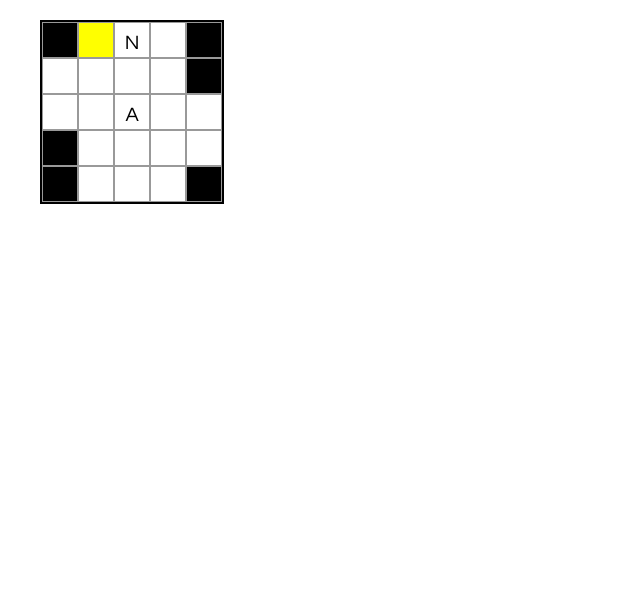
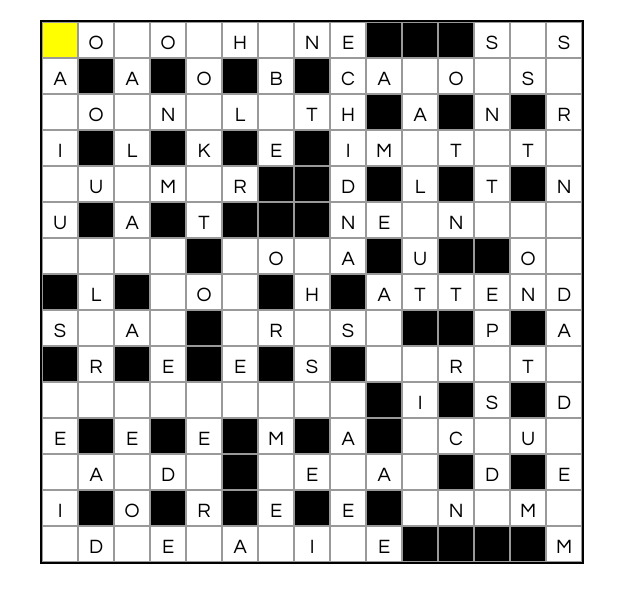
Before and after one commit to gordon-krefting/codewords-ii, a React app: page / in a window 1280 px wide. Shown: the whole page, without its empty margins (0-640 px from the left). Built offline with nearby package versions, Linux system fonts and the light colour scheme.

Commit message:
Reworking coordinates

```diff
--- a/src/Coords.js
+++ /dev/null
@@ -1,10 +0,0 @@
-export default class Coords {
-  constructor(row, column) {
-    this.row = row;
-    this.column = column;
-  }
-
-  toString() {
-    return(`(${this.row},${this.column})`);
-  }
-}
--- a/src/Game.js
+++ b/src/Game.js
@@ -9,11 +9,22 @@ export default class Game extends React.Component {
   }
   render() {
     let gridPattern = `
-      -.N.-
-      ....-
-      ..A..
-      -....
-      -...-`;
+.O.O.H.NE---S.S
+A-A-O-B-CA.O.S.
+.O.N.L.TH-A-N-R
+I-L-K-E-IM.T.T.
+.U.M.R--D-L-T-N
+U-A-T---NE.N...
+....-.O.A-U--O.
+-L-.O.-H-ATTEND
+S.A.-.R.S.--P-A
+-R-E-E-S-..R.T.
+.........-I-S-D
+E-E-E-M-A-.C.U.
+.A.D.-.E.A.-D-E
+I-O-R-E-E-.N.M.
+.D.E.A.I.E----M
+`;
     let gridModel = new GridModel(gridPattern);
     return (
       <Grid gridModel={gridModel}/>
--- a/src/Grid.js
+++ b/src/Grid.js
@@ -1,16 +1,19 @@
-import React from 'react';
-import _ from 'lodash';
+import React from 'react'
+import _ from 'lodash'
 
 import {FixedCell, WhiteCell, BlackCell} from './GridModel.js';
-import Coords from './Coords.js'
 
 export default class Grid extends React.Component {
   constructor(props) {
     super(props);
 
+    var firstCell = this.props.gridModel.getFirstSelectableCell();
+
     this.state = {
-      currentSelection: this.props.gridModel.getFirstSelectableCell(),
-    };
+      currentSelection: firstCell,
+      currentDirection: "across",
+      //currentWord: this.props.gridModel.getWord(firstCell),
+    }
   }
 
 	render() {
@@ -20,13 +23,13 @@ export default class Grid extends React.Component {
 		for (let i=0; i<cells.length;i++) {
       var p = [];
       for (let j=0; j<cells[i].length;j++) {
-        let coords = new Coords(i,j);
+        //let coords = new Coords(i,j);
       	let cell = cells[i][j];
       	if (cell instanceof BlackCell) {
       		p.push(
 	          <div
               className="square black-square"
-              onClick={() => this.handleClick(coords)}
+              onClick={() => this.handleClick(cell)}
               key={`grd-${i}-${j}`}
             />
 					);
@@ -34,16 +37,16 @@ export default class Grid extends React.Component {
       		p.push(
       			<FixedSquare
               value={cell.value}
-              onClick={() => this.handleClick(coords)}
+              onClick={() => this.handleClick(cell)}
               key={`grd-${i}-${j}`}
             />
       		);
       	} else if (cell instanceof WhiteCell) {
       		p.push(
       			<WhiteSquare
-              onClick={() => this.handleClick(coords)}
-              coords={coords}
-              isSelected={_.isEqual(coords, this.state.currentSelection)}
+              onClick={() => this.handleClick(cell)}
+              //coords={coords}
+              isSelected={_.isEqual(cell, this.state.currentSelection)}
               gridModel={this.props.gridModel}
               key={`grd-${i}-${j}`}
             />
@@ -55,11 +58,11 @@ export default class Grid extends React.Component {
 		return (<div className="grid">{o}</div>);
 	}
 
-  handleClick(coords) {
-    console.log(this.props.gridModel.getCell(coords));
-    if (this.props.gridModel.getCell(coords).selectable) {
+  handleClick(cell) {
+    console.log(cell);
+    if (cell.selectable) {
       this.setState({
-        currentSelection: coords,
+        currentSelection: cell,
       });
     }
   }
--- a/src/GridModel.js
+++ b/src/GridModel.js
@@ -1,5 +1,5 @@
 /* */
-import Coords from './Coords.js';
+//import Coords from './Coords.js';
 
 export class GridModel {
 
@@ -7,78 +7,119 @@ export class GridModel {
     this.gridPattern = gridPattern;
     this.cells = [];
 
+    var rowIndex = 0;
     for (let rowPattern of gridPattern.trim().split("\n")) {
       let row = [];
       this.cells.push(row);
+      var colIndex = 0;
       for (let cellPattern of rowPattern.trim()) {
         if (cellPattern === '-') {
-          row.push(new BlackCell());
+          row.push(new BlackCell(rowIndex, colIndex));
         } else if (cellPattern === '.') {
-          row.push(new WhiteCell());
+          row.push(new WhiteCell(rowIndex, colIndex));
         } else if ("A" <= cellPattern && cellPattern <= "Z") {
-          row.push(new FixedCell(cellPattern));
+          row.push(new FixedCell(rowIndex, colIndex, cellPattern));
         } else {
           throw new Error("Unknown grid symbol:" + cellPattern);
         }
+        colIndex++;
       }
+      rowIndex++;
     }
   }
 
-  getCell(coords) {
-    return this.cells[coords.row][coords.column];
+  getFirstSelectableCell() {
+    var found = this.cells[0].find(e => e.selectable);
+    if (found === undefined) {
+      throw new Error("Badly formed puzzle: first row doesn't have any selectable cells:" + this.gridPattern);
+    }
+    return found;
+    //for (let i = 0; i < this.cells[0].length; i++) {
+     // if (this.cells[0][i].selectable) return this.cells[0][i];
+    //}
+
   }
 
-  getFirstSelectableCell() {
-    for (let i = 0; i < this.cells[0].length; i++) {
-      if (this.cells[0][i].selectable) return new Coords(0,i);
-    }
-    throw new Error("First row doesn't have any selectable cells:" + this.gridPattern);
+  getNextAcrossWord(cell) {
+
+  }
+
+  getPreviousAcrossWord(cell) {
+
+  }
+
+  getNextDownWord(cell) {
+
+  }
+
+  getPreviousDownWord(cell) {
+
   }
 
 }
 
 
 /*
- * Base class for cells
+ * Base class for cells.
  */
 class Cell {
-
+  constructor(row, column) {
+    this.row = row;
+    this.column = column;
+  }
 }
 
 export class WhiteCell extends Cell {
   selectable = true;
   clickable  = true;
 
-  constructor(label = '', shaded=false) {
-    super();
+  constructor(row, column, label = '', shaded=false) {
+    super(row, column);
     this.label = label;
     this.shaded = shaded;
-  }
-  toString() {
-    return "-";
   }
 }
 
 export class BlackCell extends Cell {
   selectable = false;
   clickable  = false;
-  toString() {
-    return "X";
-  }
 }
 
 export class FixedCell extends Cell {
   clickable  = true;
   selectable = false;
 
-  constructor(value, label = '', shaded=false) {
-    super();
+  constructor(row, column, value, label = '', shaded=false) {
+    super(row, column);
     this.value = value;
     this.label = label;
     this.shaded = shaded;
   }
+}
 
-  toString() {
-    return this.value;
+/* just an array of cells with some helpers */
+/* hmm */
+class Word {
+  cells = [];
+  // Only useful for testing
+  init(wordPattern) {
+    for (let cellPattern of wordPattern.trim()) {
+      if (cellPattern === '-') {
+        this.cells.push(new BlackCell());
+      } else if (cellPattern === '.') {
+        this.cells.push(new WhiteCell());
+      } else if ("A" <= cellPattern && cellPattern <= "Z") {
+        this.cells.push(new FixedCell(cellPattern));
+      } else {
+        throw new Error("Unknown grid symbol:" + cellPattern);
+      }
+    }
+  }
+
+  getNextCell(cell) {
+
+  }
+  getPreviousCell(cell) {
+
   }
 }
--- a/src/index.css
+++ b/src/index.css
@@ -40,6 +40,10 @@ body {
   background-color: #ffff00;
 }
 
+.selected-word {
+  background-color: #aaaaff;
+}
+
 .black-square {
   background-color: #000000;
 }
```
Also changed, not shown: src/Coords.test.js (deleted, +0 -15 lines), src/GridModel.test.js (+24 -6 lines).
